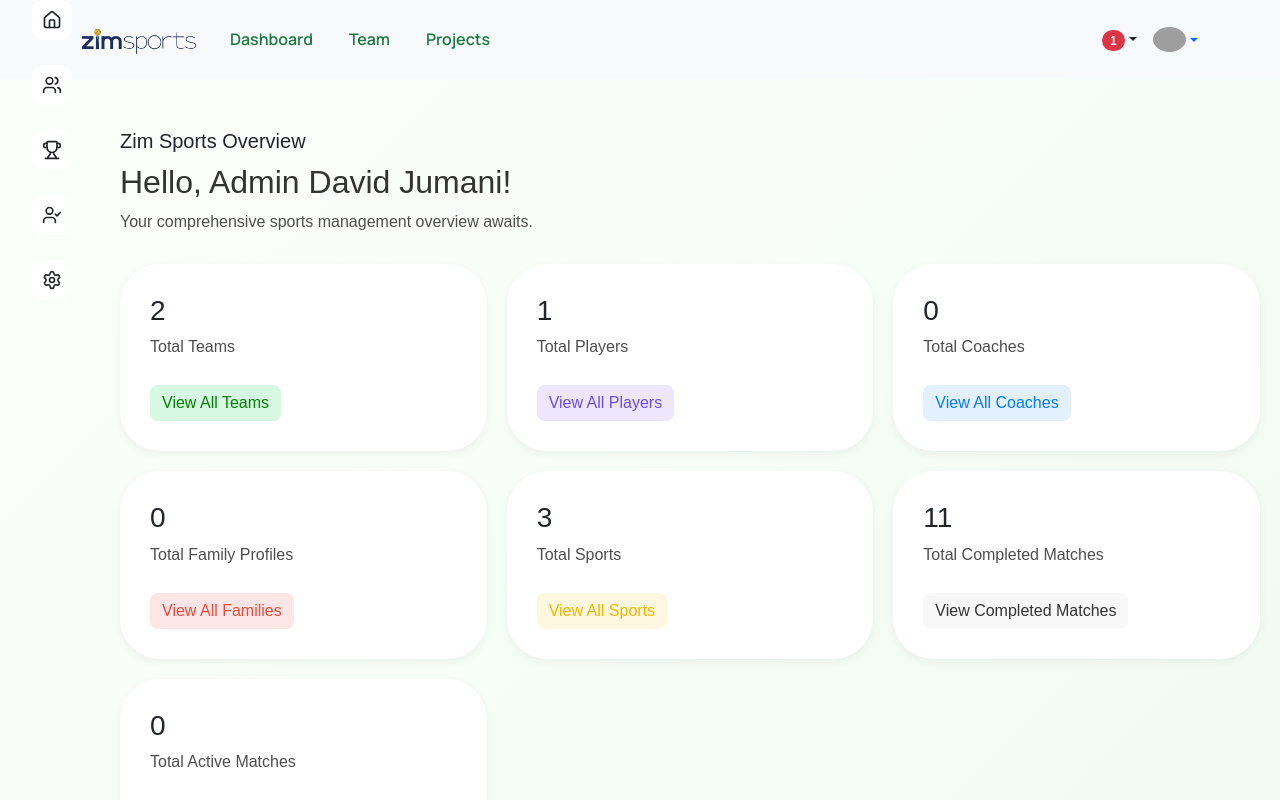
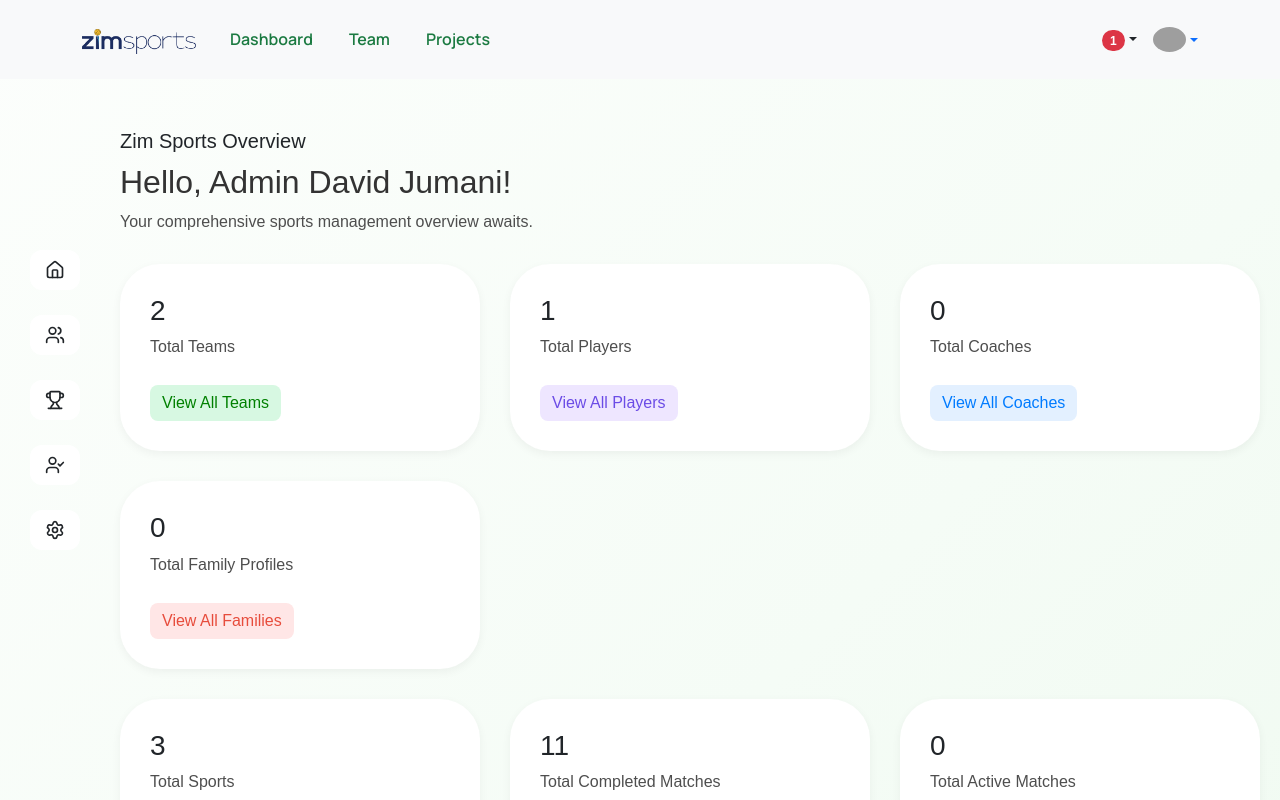
Before and after one commit to Zeeshanprojects/ZimSportsWebsite, a React (Vite) app in the folder zimsports/: page /dashboard in a window 1280 px wide. Built offline with nearby package versions, Linux system fonts and the light colour scheme; grey boxes are pictures that could not be loaded; the HTML template or start-up script is replaced by a standard one.

Commit message:
updated code

```diff
--- a/zimsports/src/Pages/Dashboard.jsx
+++ b/zimsports/src/Pages/Dashboard.jsx
@@ -173,13 +173,26 @@ export default function Dashboard() {
         <h2>Hello, Admin David Jumani!</h2>
         <p>Your comprehensive sports management overview awaits.</p>
 
-        {/* Stats Cards */}
-        <div className="stats-grid">
+        {/* Stats row1 */}
+        <div className="stats-grid1">
           {[
             { color: "lightgreen", number: 2, text: "Total Teams", btn: "View All Teams" },
             { color: "purple", number: 1, text: "Total Players", btn: "View All Players" },
             { color: "blue", number: 0, text: "Total Coaches", btn: "View All Coaches" },
             { color: "red", number: 0, text: "Total Family Profiles", btn: "View All Families" },
+
+          ].map((card, i) => (
+            <div key={i} className={`cards ${card.color}-card`}>
+              <h3>{card.number}</h3>
+              <p>{card.text}</p>
+              <button>{card.btn}</button>
+            </div>
+          ))}
+        </div>
+     {/* Stats row2 */}
+          <div className="stats-grid2">
+          {[
+
             { color: "yellow", number: 3, text: "Total Sports", btn: "View All Sports" },
             { color: "white", number: 11, text: "Total Completed Matches", btn: "View Completed Matches" },
             { color: "pink", number: 0, text: "Total Active Matches", btn: "View Active Matches" },
--- a/zimsports/src/assets/CSS/Dashboard.css
+++ b/zimsports/src/assets/CSS/Dashboard.css
@@ -73,31 +73,41 @@
 .upgrade-btn:hover {
   box-shadow: 0 4px 12px rgba(31, 142, 75, 0.4);
 }
-
-/* Sidebar */
 .sidebar {
   position: fixed;
+  top: 50%;
+  left: 30px; /* adjust as needed */
+  transform: translateY(-50%); /* centers vertically */
   display: flex;
   flex-direction: column;
-  justify-content: center;
-  align-items: center !important;
+  align-items: center;
+  z-index: 1000;
+}
 
-}
 .sidebar ul {
   list-style: none;
   display: flex;
   flex-direction: column;
   gap: 25px;
+  padding: 0;
+  margin: 0;
 }
+
 .sidebar li {
   background: #fff;
   border-radius: 12px;
-  padding: 10px;
+  padding: 10px 15px;
   display: flex;
   justify-content: center;
   cursor: pointer;
   transition: all 0.3s;
 }
+
+.sidebar li:hover {
+  background-color: #1f8e4b;
+  color: #fff;
+}
+
 .sidebar li:hover {
   background-color: #1f8e4b;
   color: #fff;
@@ -115,13 +125,19 @@
   color: #333;
 }
 
-.stats-grid {
+.stats-grid1 {
   display: grid;
   grid-template-columns: repeat(auto-fit, minmax(300px, 1fr));
-  gap: 20px;
+  gap: 30px;
   margin-top: 30px;
 }
 
+.stats-grid2{
+  display: grid;
+  grid-template-columns: repeat(auto-fit, minmax(200px, 1fr));
+  gap: 30px;
+  margin-top: 30px;
+}
 /* Card styles */
 .cards {
   padding: 30px;
```
